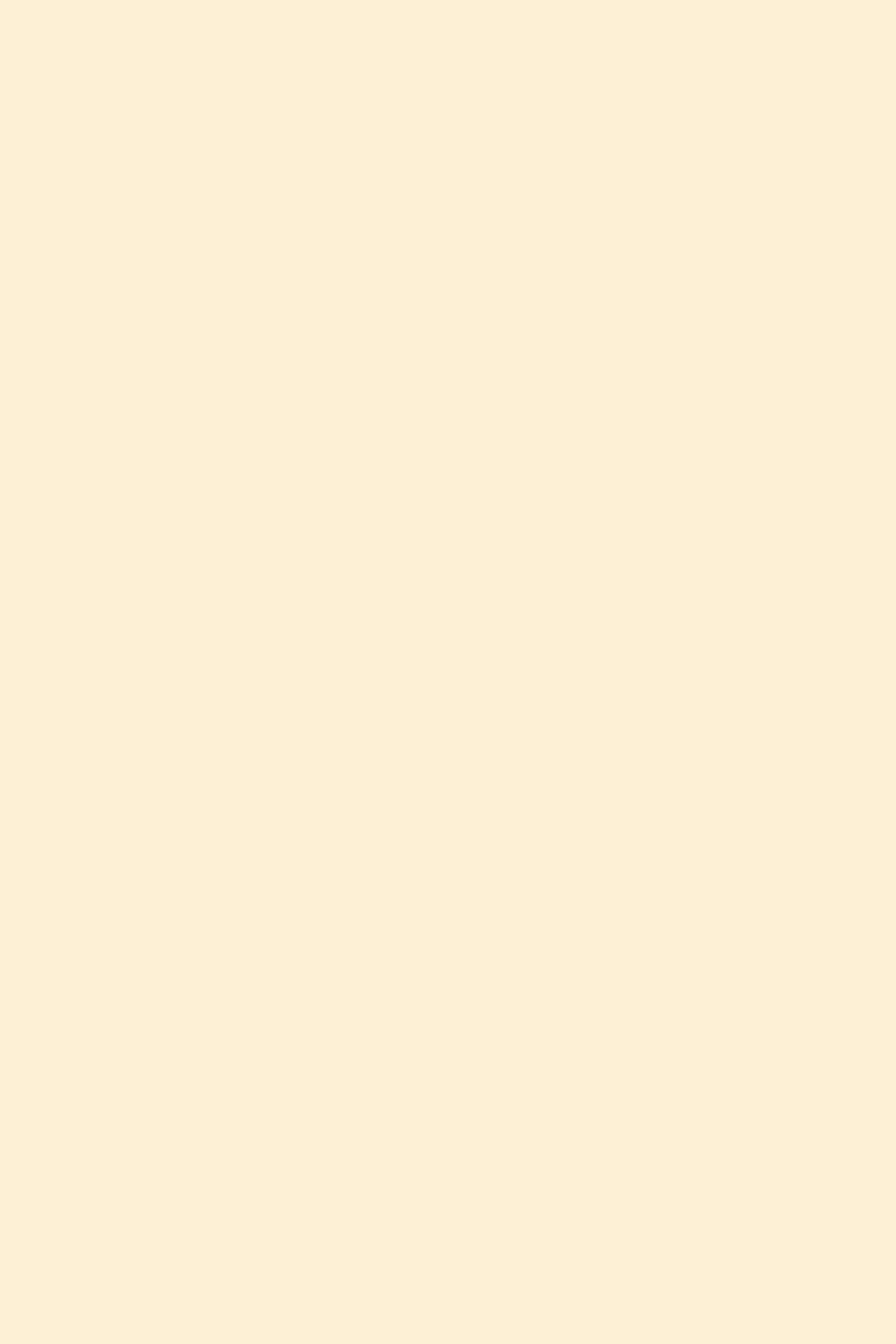
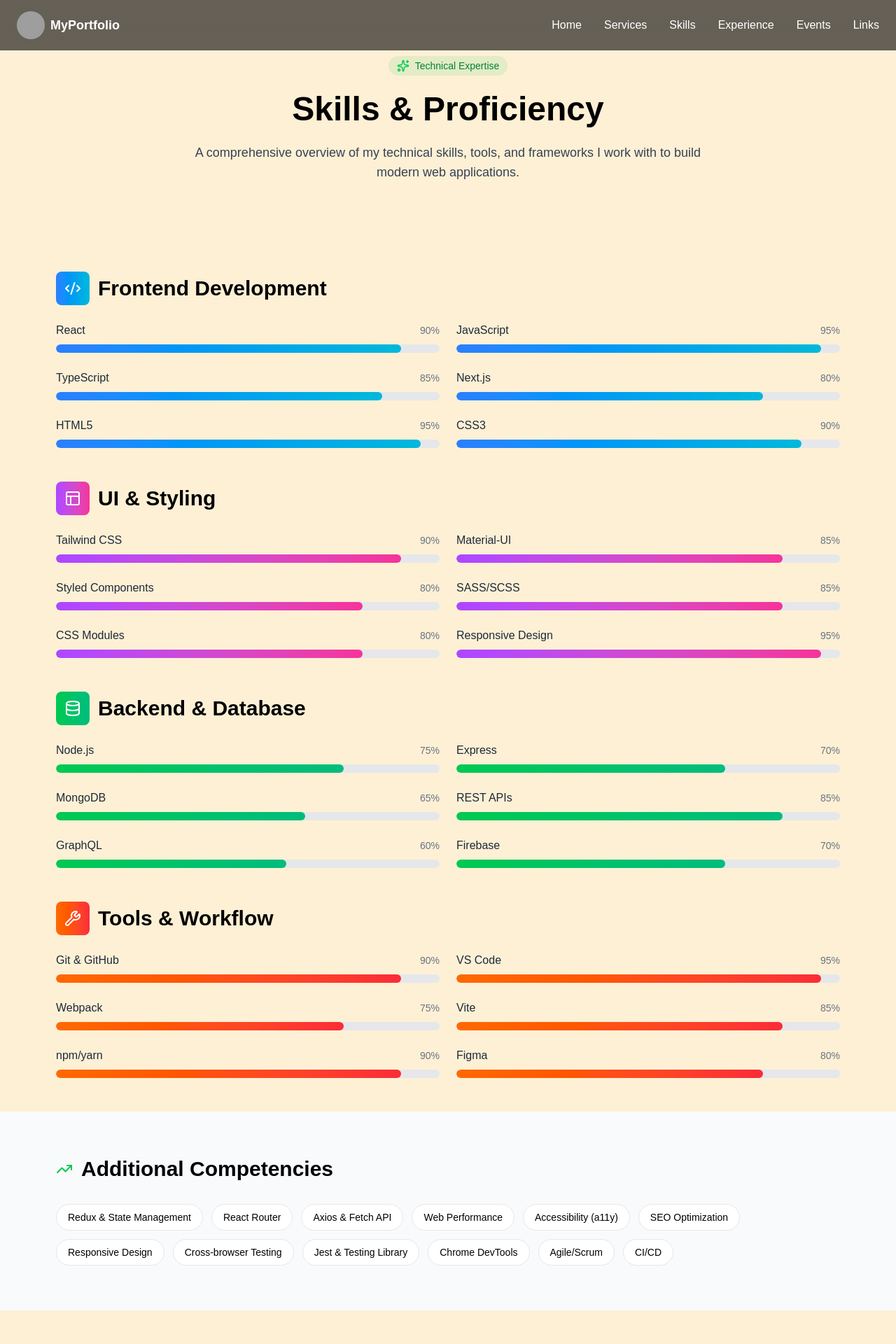
Before and after one commit to Pradhunyagawande01/port, a React (Vite) app: page /skills in a window 1280 px wide. Shown: the top 1920 px of the page at 70% size. Before the commit the page ends 800 px from the top, so only its background shows below. Built offline with nearby package versions, Linux system fonts and the light colour scheme; grey boxes are pictures that could not be loaded; a web font is replaced by a local one.

Commit message:
feat: implement routing and add main pages for Home, Services, Skills, Experience, Events, and Links

```diff
--- a/package.json
+++ b/package.json
@@ -11,6 +11,7 @@
   },
   "dependencies": {
     "@tailwindcss/vite": "^4.1.17",
+    "lucide-react": "^0.561.0",
     "react": "^19.2.0",
     "react-dom": "^19.2.0",
     "react-router-dom": "^7.10.1",
--- a/src/App.jsx
+++ b/src/App.jsx
@@ -1,11 +1,26 @@
-import React from 'react'
+import Navbar from "./Component/Navbar";
+import { BrowserRouter as Router, Routes, Route } from "react-router-dom";
+import Home from "./Pages/Home";
+import Services from "./Pages/Services";
+import Skills from "./Pages/Skills";
+import Experience from "./Pages/Experience";
+import Events from "./Pages/Events";
+import Links from "./Pages/Links";
 
-const App = () => {
+export default function App() {
   return (
-    <div>
-
-    </div>
-  )
+    <Router>
+      <div className="min-h-screen ">
+        <Navbar />
+        <Routes>
+          <Route path="/" element={<Home />} />
+          <Route path="/services" element={<Services />} />
+          <Route path="/skills" element={<Skills />} />
+          <Route path="/experience" element={<Experience />} />
+          <Route path="/events" element={<Events />} />
+          <Route path="/links" element={<Links />} />
+        </Routes>
+      </div>
+    </Router>
+  );
 }
-
-export default App
--- a/src/Component/Navbar.jsx
+++ b/src/Component/Navbar.jsx
@@ -1,11 +1,29 @@
-import React from 'react'
+import { NavLink } from "react-router-dom";
 
-const Navbar = () => {
+export default function Navbar() {
   return (
-    <div>
+    <nav className="w-full fixed top-0 z-50 bg-black/60 backdrop-blur-md">
+      <div className="max-w-7xl mx-auto px-6 py-4 flex items-center justify-between">
+        {/* Left: Logo / Image */}
+        <div className="flex items-center gap-2">
+          <img
+            src="/logo.png" // place your image in public folder
+            alt="Logo"
+            className="h-10 w-10 rounded-full object-cover"
+          />
+          <span className="text-white font-bold text-lg">MyPortfolio</span>
+        </div>
 
-    </div>
-  )
+        {/* Right: Nav Links */}
+        <div className="hidden md:flex gap-8 text-white font-medium">
+          <NavLink to="/">Home</NavLink>
+          <NavLink to="/services">Services</NavLink>
+          <NavLink to="/skills">Skills</NavLink>
+          <NavLink to="/experience">Experience</NavLink>
+          <NavLink to="/events">Events</NavLink>
+          <NavLink to="/links">Links</NavLink>
+        </div>
+      </div>
+    </nav>
+  );
 }
-
-export default Navbar
--- /dev/null
+++ b/src/pages/Events.jsx
@@ -0,0 +1,11 @@
+import React from 'react'
+
+const Events = () => {
+  return (
+    <div>
+      Events
+    </div>
+  )
+}
+
+export default Events
--- /dev/null
+++ b/src/pages/Experience.jsx
@@ -0,0 +1,11 @@
+import React from 'react'
+
+const Experience = () => {
+  return (
+    <div>
+      Experience
+    </div>
+  )
+}
+
+export default Experience
--- /dev/null
+++ b/src/pages/Home.jsx
@@ -0,0 +1,13 @@
+import React from 'react'
+
+const Home = () => {
+  return (
+    <div className='pt-6 '>
+      <div className='title'>
+      Home
+    </div>
+    </div>
+  )
+}
+
+export default Home
--- /dev/null
+++ b/src/pages/Links.jsx
@@ -0,0 +1,11 @@
+import React from 'react'
+
+const Links = () => {
+  return (
+    <div>
+      Links
+    </div>
+  )
+}
+
+export default Links
--- /dev/null
+++ b/src/pages/Services.jsx
@@ -0,0 +1,11 @@
+import React from 'react'
+
+const Services = () => {
+  return (
+    <div>
+      Services
+    </div>
+  )
+}
+
+export default Services
--- /dev/null
+++ b/src/pages/Skills.jsx
@@ -0,0 +1,170 @@
+import React from 'react';
+import { Code2, Layout, Database, Wrench, Sparkles, TrendingUp } from 'lucide-react';
+
+export default function Skills() {
+  const skillCategories = [
+    {
+      icon: Code2,
+      title: 'Frontend Development',
+      color: 'from-blue-500 to-cyan-500',
+      skills: [
+        { name: 'React', level: 90 },
+        { name: 'JavaScript', level: 95 },
+        { name: 'TypeScript', level: 85 },
+        { name: 'Next.js', level: 80 },
+        { name: 'HTML5', level: 95 },
+        { name: 'CSS3', level: 90 },
+      ],
+    },
+    {
+      icon: Layout,
+      title: 'UI & Styling',
+      color: 'from-purple-500 to-pink-500',
+      skills: [
+        { name: 'Tailwind CSS', level: 90 },
+        { name: 'Material-UI', level: 85 },
+        { name: 'Styled Components', level: 80 },
+        { name: 'SASS/SCSS', level: 85 },
+        { name: 'CSS Modules', level: 80 },
+        { name: 'Responsive Design', level: 95 },
+      ],
+    },
+    {
+      icon: Database,
+      title: 'Backend & Database',
+      color: 'from-green-500 to-emerald-500',
+      skills: [
+        { name: 'Node.js', level: 75 },
+        { name: 'Express', level: 70 },
+        { name: 'MongoDB', level: 65 },
+        { name: 'REST APIs', level: 85 },
+        { name: 'GraphQL', level: 60 },
+        { name: 'Firebase', level: 70 },
+      ],
+    },
+    {
+      icon: Wrench,
+      title: 'Tools & Workflow',
+      color: 'from-orange-500 to-red-500',
+      skills: [
+        { name: 'Git & GitHub', level: 90 },
+        { name: 'VS Code', level: 95 },
+        { name: 'Webpack', level: 75 },
+        { name: 'Vite', level: 85 },
+        { name: 'npm/yarn', level: 90 },
+        { name: 'Figma', level: 80 },
+      ],
+    },
+  ];
+
+  const additionalSkills = [
+    'Redux & State Management',
+    'React Router',
+    'Axios & Fetch API',
+    'Web Performance',
+    'Accessibility (a11y)',
+    'SEO Optimization',
+    'Responsive Design',
+    'Cross-browser Testing',
+    'Jest & Testing Library',
+    'Chrome DevTools',
+    'Agile/Scrum',
+    'CI/CD',
+  ];
+
+  return (
+    <div className="text-black">
+      {/* Hero Section */}
+      <section className="px-6 sm:px-12 lg:px-20 py-16 sm:py-20">
+        <div className="max-w-6xl mx-auto text-center space-y-6">
+          <div className="inline-flex items-center gap-2 px-3 py-1 rounded-full bg-green-500/10 text-sm text-green-700">
+            <Sparkles size={18} className="text-green-500" />
+            <span>Technical Expertise</span>
+          </div>
+
+          <h1 className="text-4xl sm:text-5xl font-bold">Skills & Proficiency</h1>
+          <p className="text-lg text-gray-700 max-w-3xl mx-auto">
+            A comprehensive overview of my technical skills, tools, and frameworks I work with
+            to build modern web applications.
+          </p>
+        </div>
+      </section>
+
+      {/* Skills Categories */}
+      <section className="px-6 sm:px-12 lg:px-20 py-12">
+        <div className="max-w-6xl mx-auto space-y-12">
+          {skillCategories.map(({ icon: Icon, title, color, skills }, idx) => (
+            <div key={idx} className="space-y-6">
+              <div className="flex items-center gap-3">
+                <div className={`p-3 rounded-lg bg-gradient-to-r ${color}`}>
+                  <Icon className="w-6 h-6 text-white" />
+                </div>
+                <h2 className="text-2xl sm:text-3xl font-semibold">{title}</h2>
+              </div>
+
+              <div className="grid grid-cols-1 md:grid-cols-2 gap-6">
+                {skills.map(({ name, level }, i) => (
+                  <div key={i} className="space-y-2">
+                    <div className="flex items-center justify-between">
+                      <span className="font-medium text-gray-800">{name}</span>
+                      <span className="text-sm text-gray-500">{level}%</span>
+                    </div>
+                    <div className="h-3 bg-gray-200 rounded-full overflow-hidden">
+                      <div
+                        className={`h-full bg-gradient-to-r ${color} rounded-full transition-all duration-1000 ease-out`}
+                        style={{ width: `${level}%` }}
+                      />
+                    </div>
+                  </div>
+                ))}
+              </div>
+            </div>
+          ))}
+        </div>
+      </section>
+
+      {/* Additional Skills */}
+      <section className="px-6 sm:px-12 lg:px-20 py-16 bg-gray-50">
+        <div className="max-w-6xl mx-auto">
+          <div className="flex items-center gap-3 mb-8">
+            <TrendingUp className="w-6 h-6 text-green-500" />
+            <h2 className="text-2xl sm:text-3xl font-semibold">Additional Competencies</h2>
+          </div>
+
+          <div className="flex flex-wrap gap-3">
+            {additionalSkills.map((skill, idx) => (
+              <span
+                key={idx}
+                className="px-4 py-2 rounded-full bg-white border border-gray-200 text-sm font-medium hover:border-green-500 hover:shadow-md transition"
+              >
+                {skill}
+              </span>
+            ))}
+          </div>
+        </div>
+      </section>
+
+      {/* Learning & Growth */}
+      <section className="px-6 sm:px-12 lg:px-20 py-16">
+        <div className="max-w-4xl mx-auto text-center space-y-6">
+          <h2 className="text-3xl sm:text-4xl font-bold">Continuous Learning</h2>
+          <p className="text-lg text-gray-700">
+            I&apos;m always exploring new technologies and improving my craft. Currently diving deeper into
+            advanced React patterns, Web3 technologies, and performance optimization techniques.
+          </p>
+          <div className="flex flex-wrap gap-3 justify-center pt-4">
+            <span className="px-4 py-2 rounded-full bg-green-500/10 text-green-700 font-medium">
+              Currently Learning: Three.js
+            </span>
+            <span className="px-4 py-2 rounded-full bg-blue-500/10 text-blue-700 font-medium">
+              Exploring: Remix
+            </span>
+            <span className="px-4 py-2 rounded-full bg-purple-500/10 text-purple-700 font-medium">
+              Improving: System Design
+            </span>
+          </div>
+        </div>
+      </section>
+    </div>
+  );
+}
```
Also changed, not shown: src/pages/About.jsx (added), src/pages/Contact.jsx (added), src/pages/Work.jsx (added), 1 other file (tests, documents, lock files or other folders).
